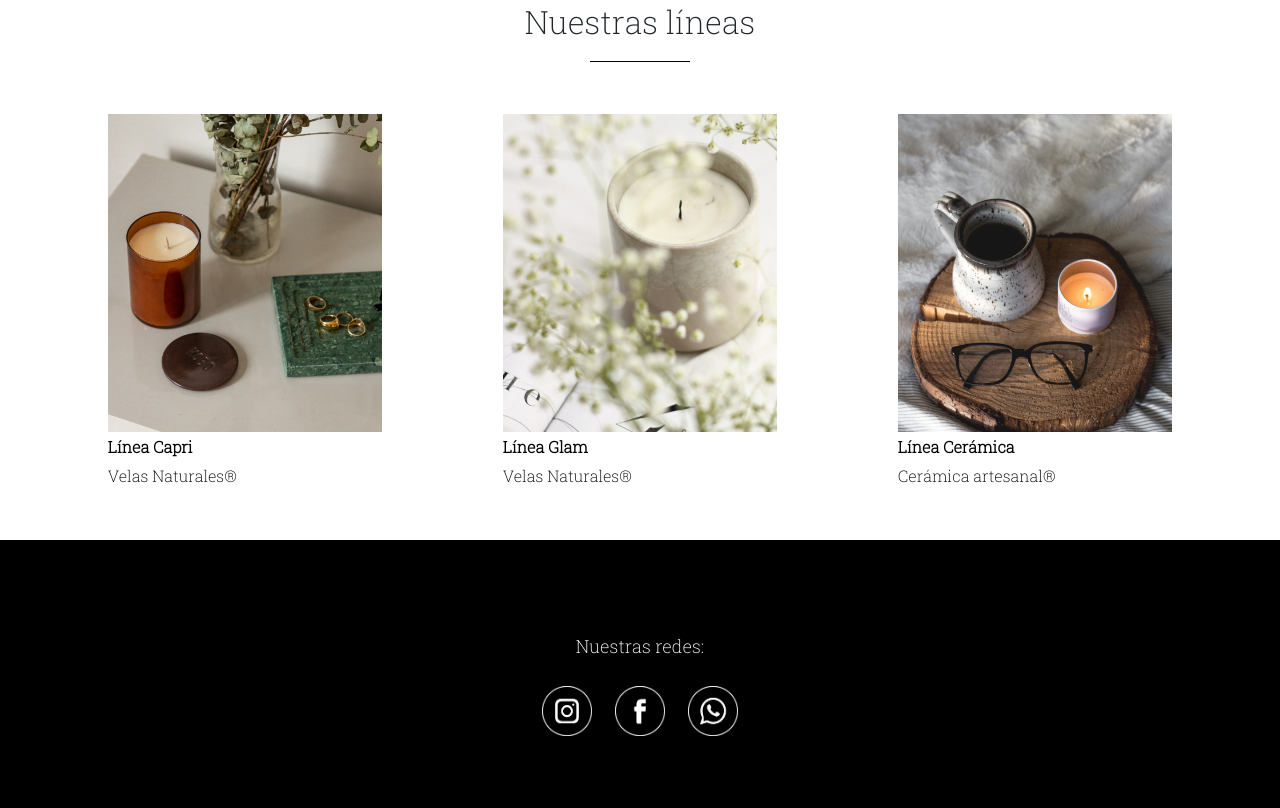
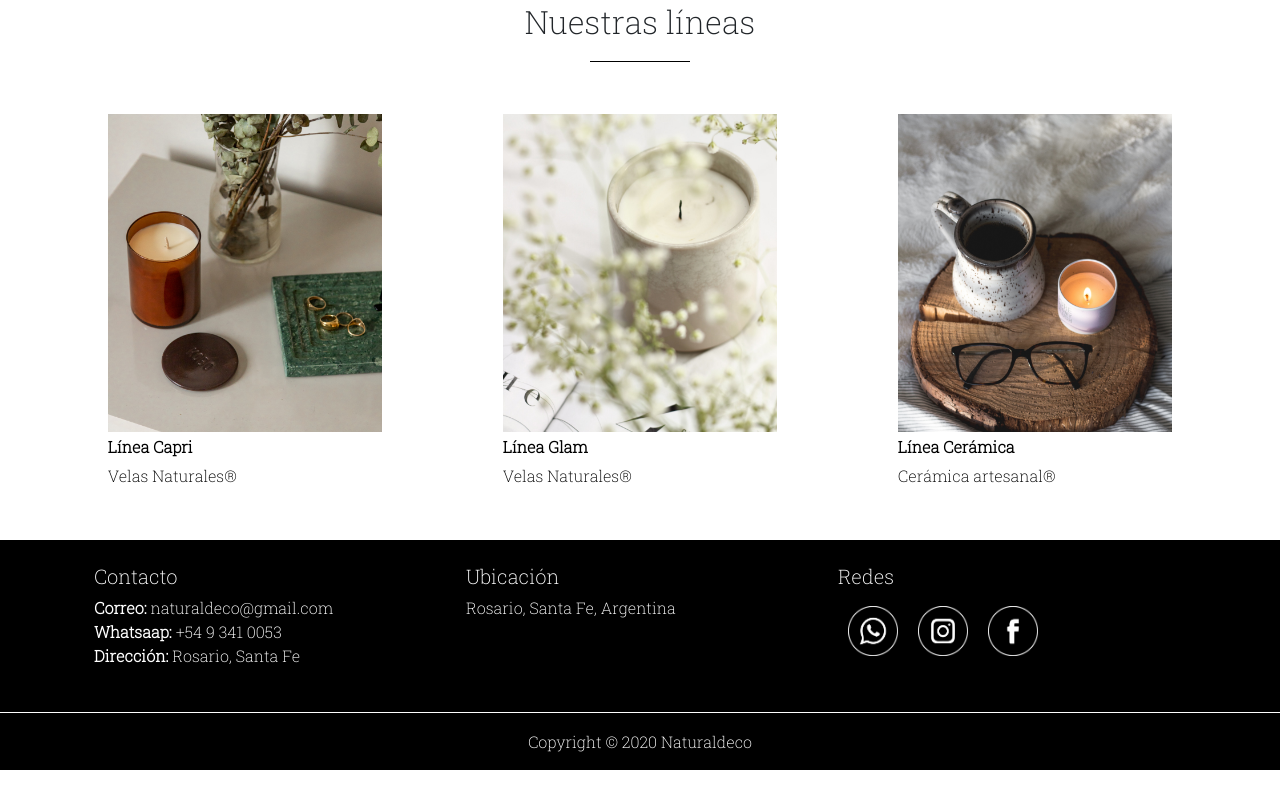
Before and after one commit to debofedre/naturaldeco, a plain HTML site: page index.html in a window 1280 px wide. Shown: the part 648-1456 px from the top of the page. After the commit the page ends 1418 px from the top, so only its background shows below. Drawn offline with nearby package versions, Linux system fonts and the light colour scheme.

Commit message:
Footer con Bootstrap

```diff
--- a/css/estilos.css
+++ b/css/estilos.css
@@ -117,20 +117,21 @@ h1{
 /*BANNER BOOTSTRAP*/
 
 /*TEXTO DEL BANNER CENTRALIZADO*/
-.carousel-inner{
-    top: 20%;
-    text-align: left;
-    margin-right: 40%;
-}
-
 .captionCenter{
     top: 20%;
     text-align: center;
-}
+    }
+
+.captionLeft{
+    text-align: left;
+    top: 20%;
+    margin-right: 40%;
+    }
 
 .captionLeft h3{
     text-align: left;
-}
+    top: 20%;
+    }
 
 /*BOTON DE VER PRODUCTOS*/
 .verProductos{
@@ -603,7 +604,7 @@ input, textarea {
 
 }
 
-/*--FOOTER--*/
+/*--FOOTER--
 footer {
     width: 100%;
     height: 300px;
@@ -633,4 +634,50 @@ footer p{
 
 .redes img:hover{
     transform: scale(0.8);
+}*/
+
+/*REDES DEL FOOTER*/
+
+.contenedorRedes{
+    display: flex;
+    flex-direction: row;
 }
+
+.contenedorRedes a{
+    text-align: left;
+}
+
+
+.redes img{
+    width: 50px;
+    height: 50px;
+    margin: 10px;
+}
+
+.redes img{
+    transition: all 0.2s ease-in-out;
+}
+
+.redes img:hover{
+    transform: scale(0.8);
+}
+
+.list-unstyled li{
+    text-align: justify;
+}
+
+.col-lg-4 h5{
+    text-align: justify;
+}
+
+.col-lg-4 p{
+    text-align: justify;
+}
+
+.lineaFooter{
+    border-top: 1px solid rgb(253, 253, 253);
+    height: 2px;
+    max-width: 100%;
+    padding: 0;
+    margin: 20px auto 0 auto;
+}
--- a/index.html
+++ b/index.html
@@ -168,7 +168,7 @@
       </div>
     </section>
 
-    <!--FOOTER-->
+    <!--FOOTER
     <footer>
       <p>Nuestras redes:</p>
 
@@ -185,7 +185,69 @@
           <img alt="Whatsapp" src="multimedia/redes/whatsaap1.png"
         /></a>
       </div>
-    </footer>
+    </footer>-->
+
+    <!-- Footer -->
+    <footer class="bg-black text-center text-white">
+
+    <!-- Grid container -->
+    <div class="container p-4">
+    <!-- Section: Links -->
+    <section class="">
+      <!--Grid row-->
+      <div class="row">
+
+        <!--Grid column-->
+        <div class="col-lg-4 col-md-6 mb-4 mb-md-0">
+          <h5>Contacto</h5>
+
+          <ul class="list-unstyled mb-0">
+            <li><strong>Correo:</strong> naturaldeco@gmail.com</li>
+            <li><strong>Whatsaap:</strong> +54 9 341 0053</li>
+            <li><strong>Dirección:</strong> Rosario, Santa Fe</li>
+          </ul>
+        </div>
+        <!--Grid column-->
+
+        <!--Grid column-->
+        <div class="col-lg-4 col-md-6 mb-4 mb-md-0">
+          <h5>Ubicación</h5>
+          <p>Rosario, Santa Fe, Argentina</p>
+        </div>
+        <!--Grid column-->
+
+        <!--Grid column-->
+        <div class="col-lg-4 col-md-6 mb-4 mb-md-0">
+          <h5>Redes</h5>
+          <div class="contenedorRedes">
+            <a class="redes" href="#" target="_blank">
+              <img alt="Whatsapp" src="multimedia/redes/whatsaap1.png"
+            /></a>
+            <a class="redes" href="#" target="_blank">
+              <img alt="Instagram" src="multimedia/redes/instagram1.png"
+            /></a>
+            <a class="redes" href="#" target="_blank">
+              <img alt="Facebook" src="multimedia/redes/facebook1.png"
+            /></a>
+          </div>
+        </div>
+        </div>
+        <!--Grid column-->
+      </div>
+      <!--Grid row-->
+    </section>
+    <!-- Section: Links -->
+  </div>
+  <!-- Grid container -->
+ <div class="lineaFooter"></div>
+  <!-- Copyright -->
+  <div class="text-center p-3" style="background-color: rgba(0, 0, 0, 0.2);">
+    Copyright © 2020 Naturaldeco
+  </div>
+  <!-- Copyright -->
+
+</footer>
+<!-- Footer -->
 
     <!-- JavaScript Bundle with Popper -->
     <script src="https://cdn.jsdelivr.net/npm/bootstrap@5.2.1/dist/js/bootstrap.bundle.min.js" integrity="sha384-u1OknCvxWvY5kfmNBILK2hRnQC3Pr17a+RTT6rIHI7NnikvbZlHgTPOOmMi466C8" crossorigin="anonymous"></script>
```
